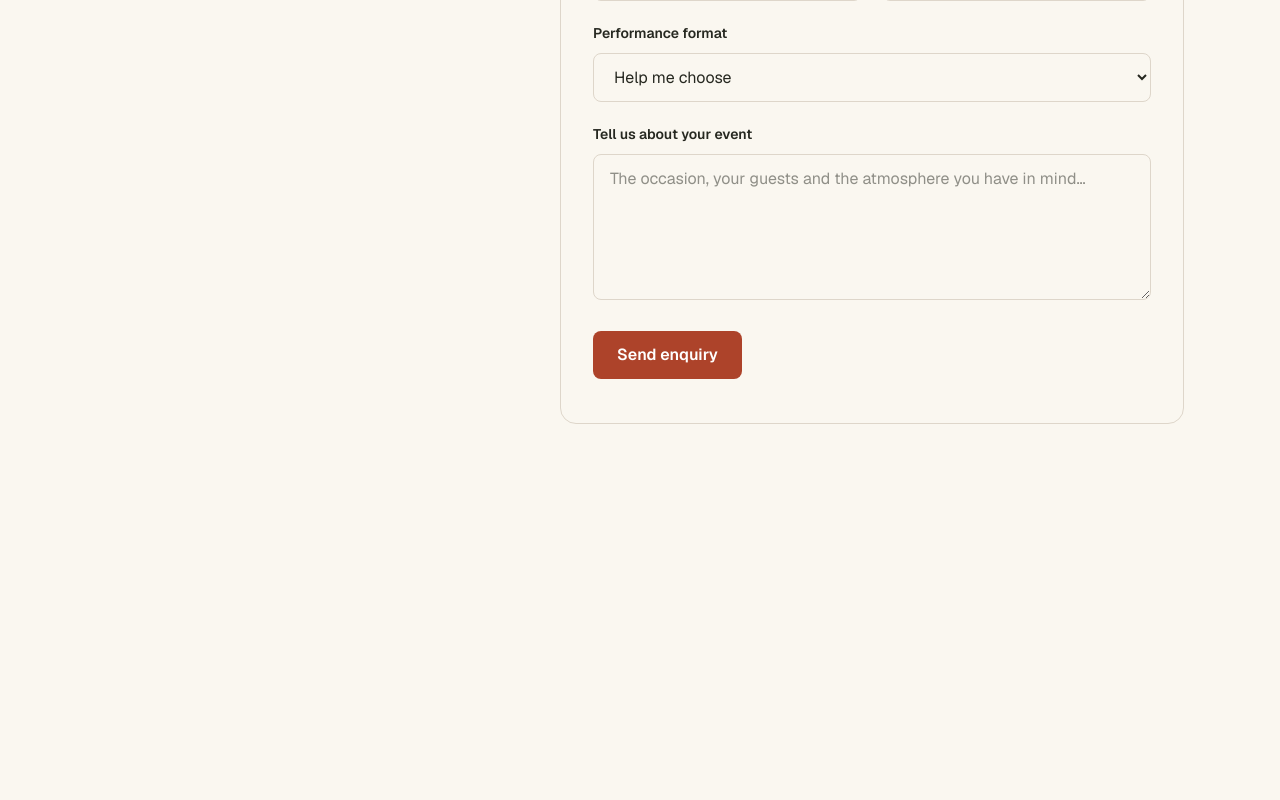
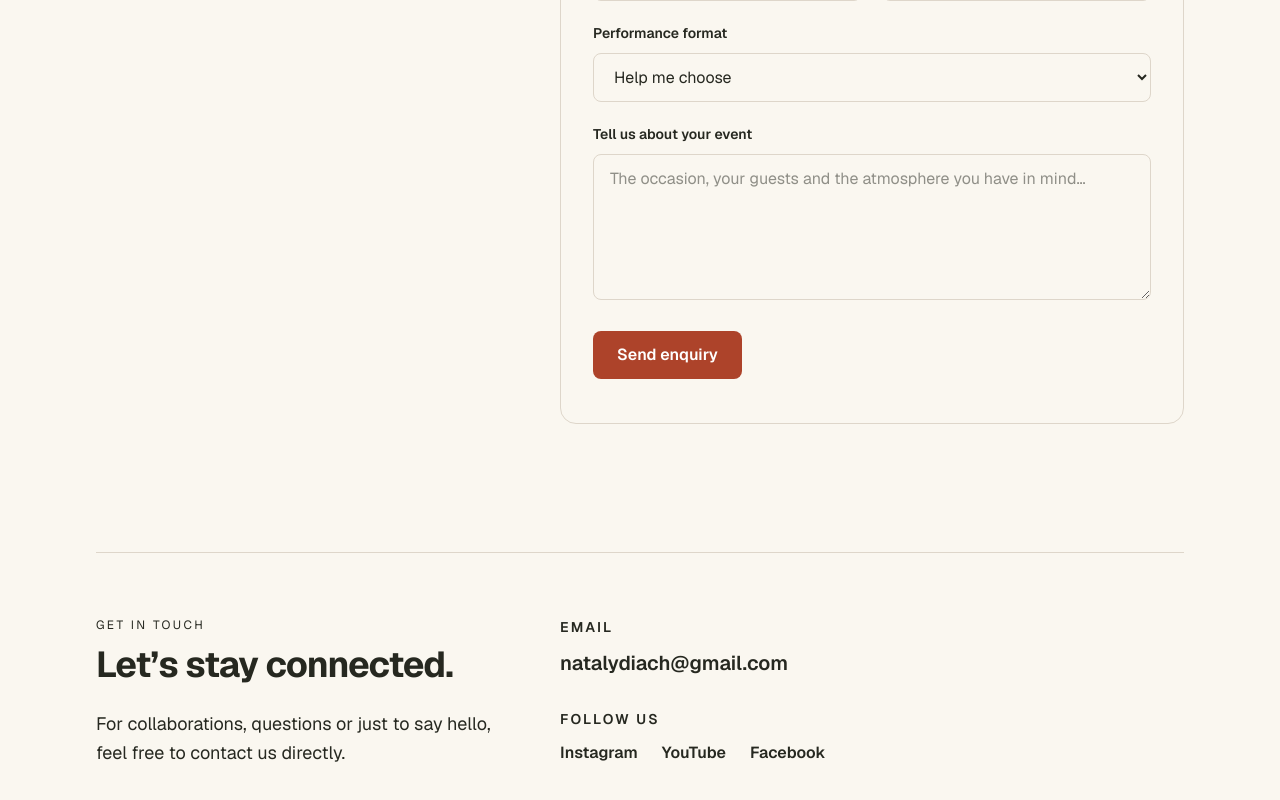
Before and after one commit to KonnyDaugh/sunny-family-band-v2, a Next.js app: page / in a window 1280 px wide. Shown: the part 3614-4414 px from the top of the page. Before the commit the page ends 4102 px from the top, so only its background shows below. Built offline with nearby package versions, Linux system fonts and the light colour scheme.

Commit message:
add contacts section

```diff
--- a/src/app/page.tsx
+++ b/src/app/page.tsx
@@ -7,6 +7,7 @@ import Programs from "@/components/sections/Programs";
 import OurFamily from "@/components/sections/OurFamily";
 import Booking from "@/components/sections/Booking";
 import BookingProvider from "@/components/booking/BookingProvider";
+import Contacts from "@/components/sections/Contacts";
 
 export default function Home() {
   const nextEvent = events[0];
@@ -26,6 +27,7 @@ export default function Home() {
           <OurFamily />
           <Booking />
         </BookingProvider>
+        <Contacts />
       </main>
     </>
   );
--- /dev/null
+++ b/src/components/sections/Contacts.tsx
@@ -0,0 +1,83 @@
+import Container from "@/components/ui/Container";
+
+const socialLinks = [
+  {
+    label: "Instagram",
+    href: "https://www.instagram.com/sunnyfamilyband",
+  },
+  {
+    label: "YouTube",
+    href: "https://www.youtube.com/@SunnyFamilyband",
+  },
+  {
+    label: "Facebook",
+    href: "https://www.facebook.com/natalydiach",
+  },
+];
+
+export default function Contacts() {
+  return (
+    <section
+      id="contacts"
+      aria-labelledby="contacts-heading"
+      className="py-12 lg:py-16"
+    >
+      <Container>
+        <div className="grid gap-8 border-t border-border pt-12 lg:grid-cols-[0.8fr_1.2fr] lg:gap-12 lg:pt-16">
+          <div>
+            <p className="text-xs uppercase tracking-[0.2em]">
+              Get in touch
+            </p>
+
+            <h2
+              id="contacts-heading"
+              className="mt-3 text-3xl font-bold tracking-tight sm:text-4xl"
+            >
+              Let’s stay connected.
+            </h2>
+
+            <p className="mt-6 max-w-md text-lg leading-relaxed">
+              For collaborations, questions or just to say hello,
+                feel free to contact us directly.
+            </p>
+          </div>
+
+          <div className="flex flex-col gap-8">
+            <div>
+              <p className="text-sm font-semibold uppercase tracking-[0.15em]">
+                Email
+              </p>
+
+              <a
+                href="mailto:natalydiach@gmail.com"
+                className="mt-3 inline-block text-xl font-semibold transition-colors hover:text-primary"
+              >
+                natalydiach@gmail.com
+              </a>
+            </div>
+
+            <div>
+              <p className="text-sm font-semibold uppercase tracking-[0.15em]">
+                Follow us
+              </p>
+
+              <div className="mt-3 flex flex-wrap gap-x-6 gap-y-3">
+                {socialLinks.map((link) => (
+                  <a
+                    key={link.label}
+                    href={link.href}
+                    target="_blank"
+                    rel="noreferrer"
+                    className="font-semibold transition-colors hover:text-primary"
+                  >
+                    {link.label}
+                  </a>
+                ))}
+              </div>
+            </div>
+          </div>
+        </div>
+      </Container>
+    </section>
+  );
+}
```
